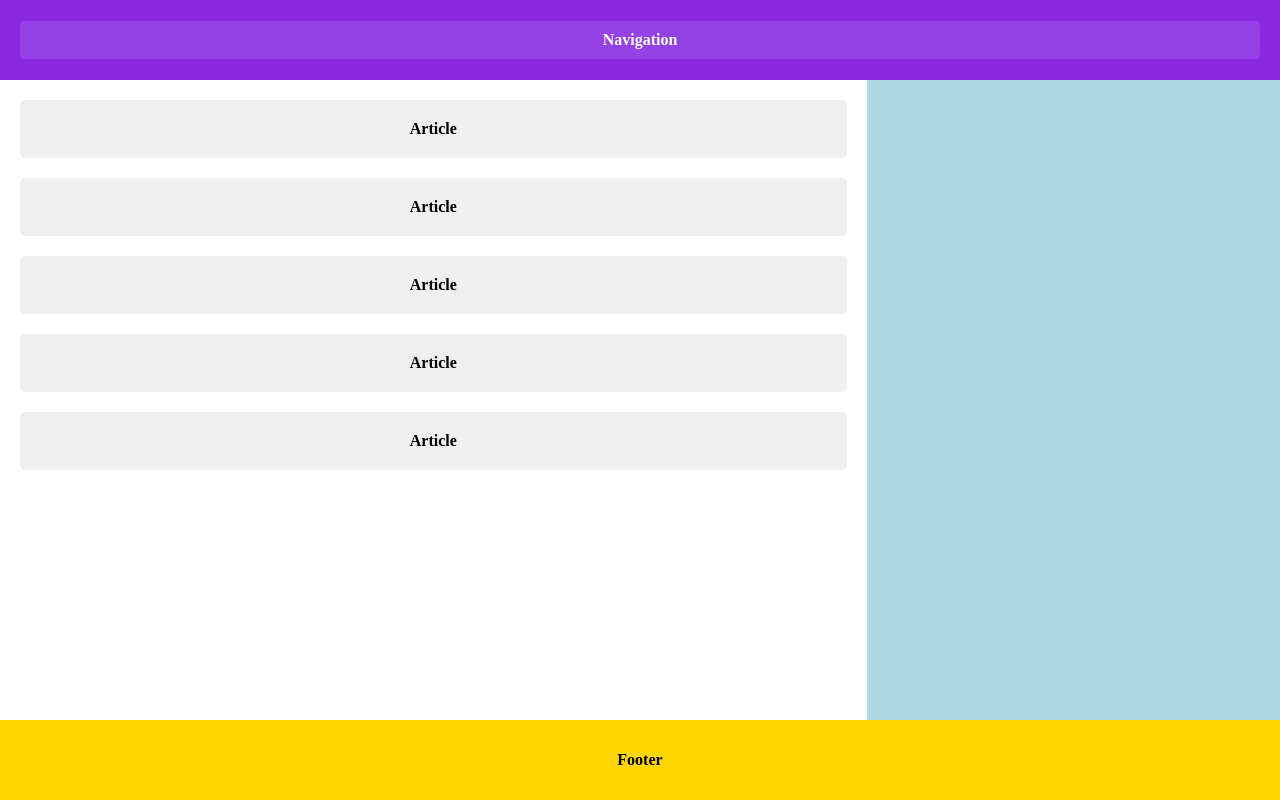
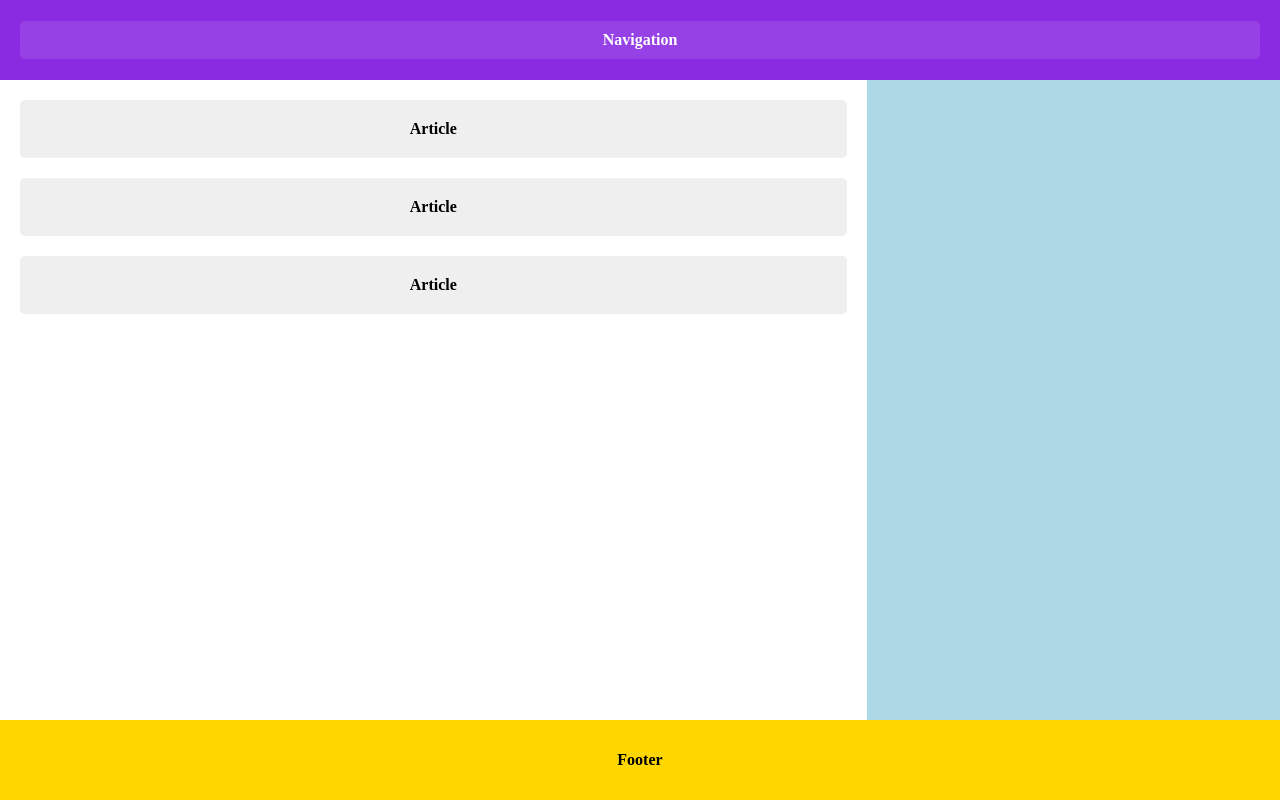
Before and after one commit to kumaripriyanka1404/chikslo, a plain HTML site: page index.html in a window 1280 px wide. Drawn offline with Linux system fonts and the light colour scheme.

Commit message:
change 1

```diff
--- a/index.html
+++ b/index.html
@@ -16,8 +16,6 @@
 					<article>Article</article>
 					<article>Article</article>
 					<article>Article</article>
-					<article>Article</article>
-					<article>Article</article>
 			</main>
 			<aside></aside>
 			</section>
```
